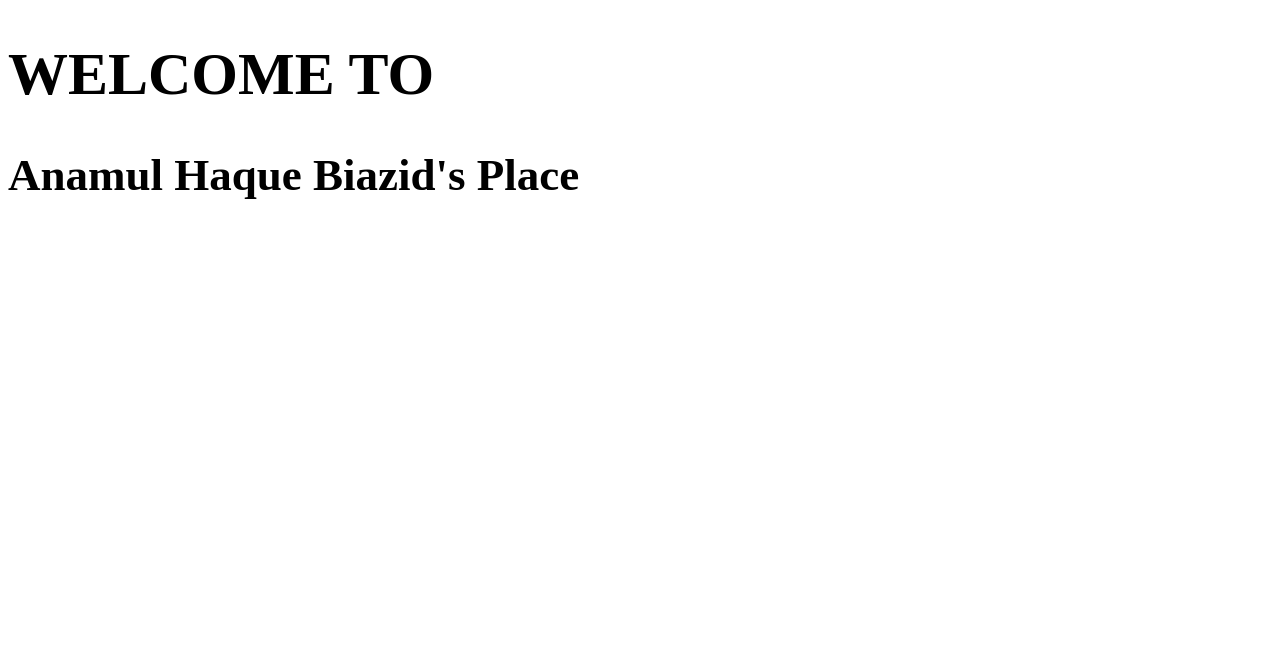
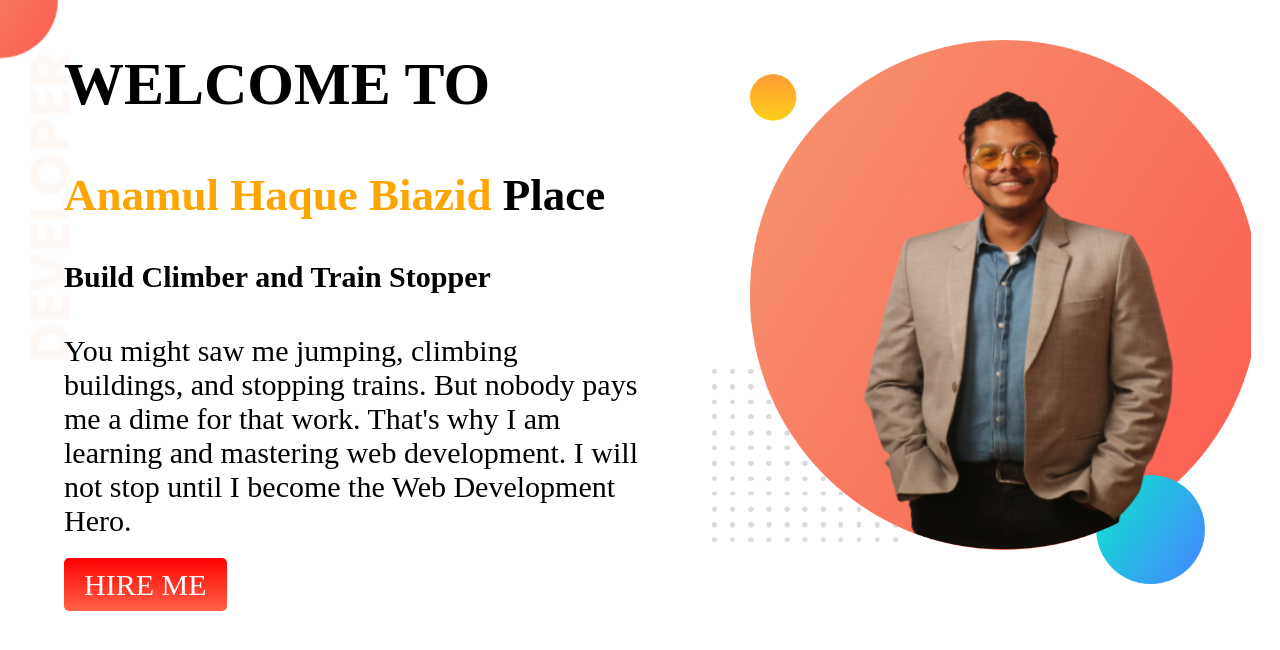
Before and after one commit to Anamulbiazid/portfolio, a plain HTML site: page index.html in a window 1280 px wide. Drawn offline with Linux system fonts and the light colour scheme; a web font is replaced by a local one.

Commit message:
3rd commit

```diff
--- a/index.html
+++ b/index.html
@@ -11,8 +11,21 @@
     <link rel="stylesheet" href="style.css">
 </head>
 <body>
-    <H1>WELCOME TO</H1>
-    <H2>Anamul Haque Biazid's Place</H2>
+
+    <section class="top-banner">
+        <div class="divwidth">
+            <H1>WELCOME TO</H1>
+            <H2> <span class="namecolor">Anamul Haque Biazid</span>  Place</H2>
+            <h4>Build Climber and Train Stopper</h4>
+            <p>You might saw me jumping, climbing buildings, and stopping trains. But nobody pays me a dime for that work. That's why I am learning and mastering web development. I will not stop until I become the Web Development Hero.</p>
+            <a class="link-button" target="blank" href="https://www.linkedin.com/company/programminghero/">HIRE ME</a>
+        </div>
+
+       <div class="divwidth">
+        <img src="images/biobg.png" alt="">
+       </div>
+    </section>
+
 
 </body>
 </html>
--- a/style.css
+++ b/style.css
@@ -1,3 +1,36 @@
+h1{
+    font-size: 60px;
+}
 body{
     font-size: 30px;
+    margin: 0px;
 }
+.namecolor{
+    color: orange;
+}
+section{
+    display: flex;
+
+}
+.divwidth{
+
+    width: 50%;
+    padding-left: 5%;
+
+}
+.divwidth img{
+    width: 95%;
+    padding-top: 7%;
+}
+.link-button{
+    text-decoration:none;
+    background-image: linear-gradient(red , tomato);
+    padding: 10px 20px;
+    border-radius: 5px;
+    color: white;
+    font-weight: 400;
+
+} .top-banner{
+    background-image: url(images/top-banner.png);
+    background-repeat: no-repeat;
+}
```
Also changed, not shown: images/bio.png (added), images/biobg.png (added), images/biobg2.png (added), images/dream-bg.png (added), images/exp-bg.png (added), images/jhankar.png (added), images/jhankar2.png (added), images/my-bg.png (added), images/my-bg2.png (added), images/top-banner.png (added).
